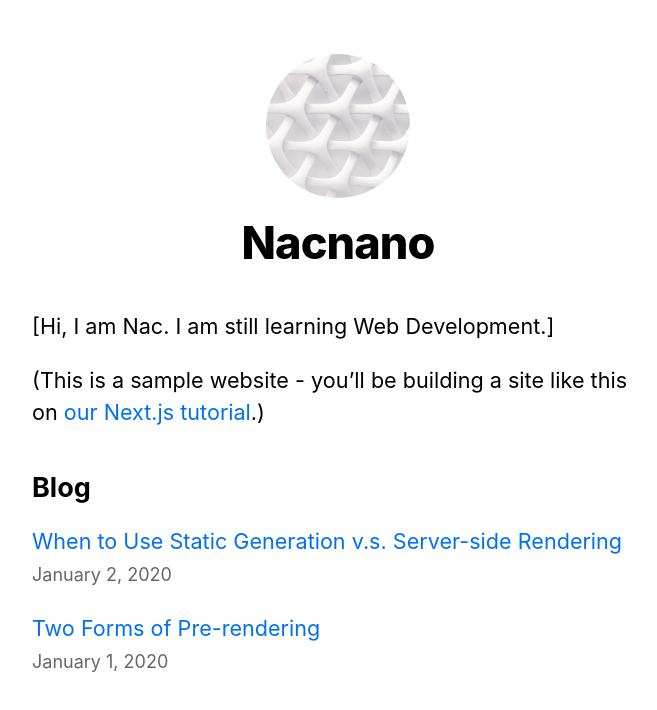
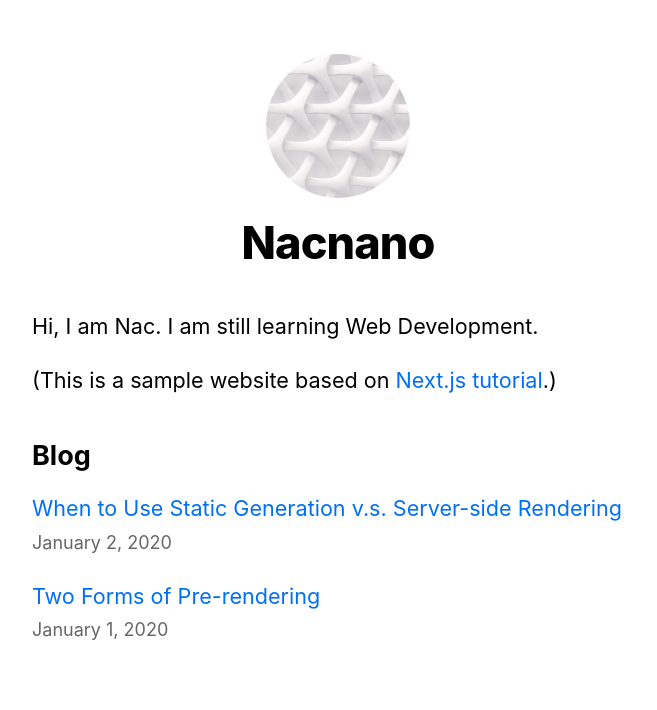
Before and after one commit to Nacnano/nacnano-blog, a Next.js app: page / in a window 1280 px wide. Shown: the top 710 px of the page, without its empty margins (302-959 px from the left). Built offline with nearby package versions, Linux system fonts and the light colour scheme.

Commit message:
edit nac

```diff
--- a/pages/index.js
+++ b/pages/index.js
@@ -13,10 +13,10 @@
         <title>{siteTitle}</title>
       </Head>
       <section className={utilStyles.headingMd}>
-        <p>[Hi, I am Nac. I am still learning Web Development.]</p>
+        <p>Hi, I am Nac. I am still learning Web Development.</p>
         <p>
-          (This is a sample website - you’ll be building a site like this on{' '}
-          <a href="https://nextjs.org/learn">our Next.js tutorial</a>.)
+          (This is a sample website based on {' '}
+          <a href="https://nextjs.org/learn">Next.js tutorial</a>.)
         </p>
       </section>
 
```
